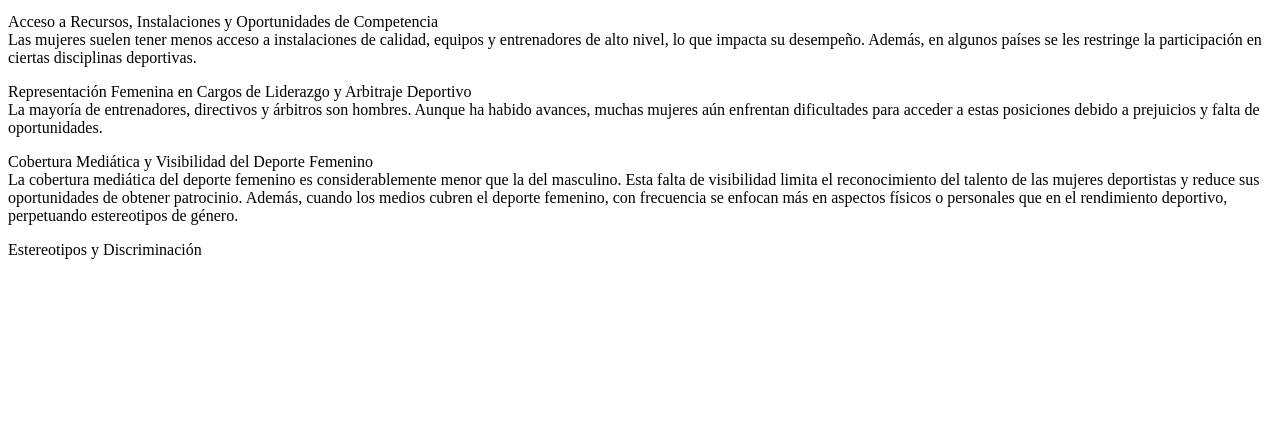
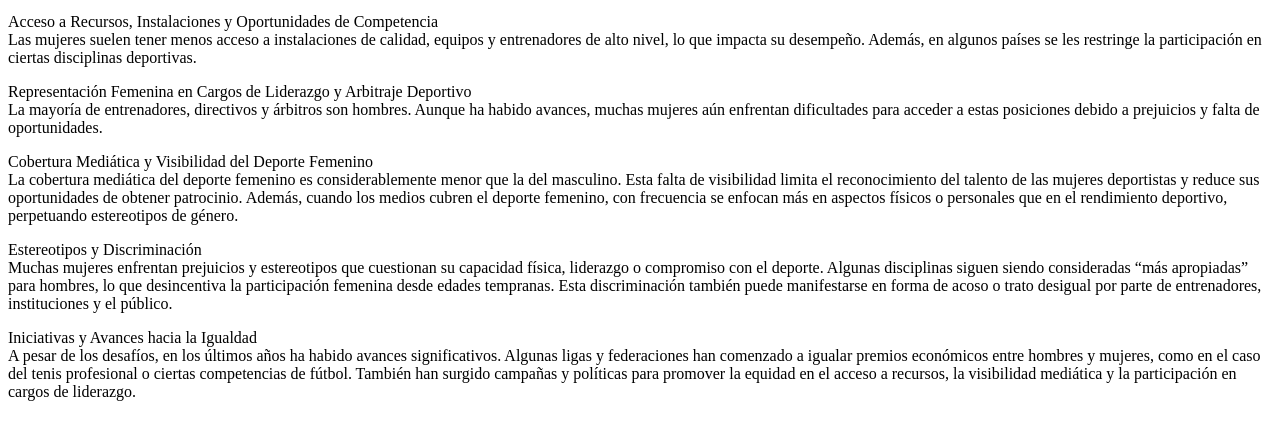
Before and after one commit to madrid1533/madrid153.github.io, a plain HTML site: page Página1.html in a window 1280 px wide. Shown: the part 137-576 px from the top of the page. Drawn offline with Linux system fonts and the light colour scheme.

Commit message:
Update Página1.html

```diff
--- a/Página1.html
+++ b/Página1.html
@@ -13,4 +13,7 @@ Las mujeres suelen tener menos acceso a instalaciones de calidad, equipos y entr
 La mayoría de entrenadores, directivos y árbitros son hombres. Aunque ha habido avances, muchas mujeres aún enfrentan dificultades para acceder a estas posiciones debido a prejuicios y falta de oportunidades.</p>
 <p>Cobertura Mediática y Visibilidad del Deporte Femenino<br>
 La cobertura mediática del deporte femenino es considerablemente menor que la del masculino. Esta falta de visibilidad limita el reconocimiento del talento de las mujeres deportistas y reduce sus oportunidades de obtener patrocinio. Además, cuando los medios cubren el deporte femenino, con frecuencia se enfocan más en aspectos físicos o personales que en el rendimiento deportivo, perpetuando estereotipos de género.
-<p>Estereotipos y Discriminación</p>
+<p>Estereotipos y Discriminación<br>
+Muchas mujeres enfrentan prejuicios y estereotipos que cuestionan su capacidad física, liderazgo o compromiso con el deporte. Algunas disciplinas siguen siendo consideradas “más apropiadas” para hombres, lo que desincentiva la participación femenina desde edades tempranas. Esta discriminación también puede manifestarse en forma de acoso o trato desigual por parte de entrenadores, instituciones y el público.
+<p>Iniciativas y Avances hacia la Igualdad<br>
+A pesar de los desafíos, en los últimos años ha habido avances significativos. Algunas ligas y federaciones han comenzado a igualar premios económicos entre hombres y mujeres, como en el caso del tenis profesional o ciertas competencias de fútbol. También han surgido campañas y políticas para promover la equidad en el acceso a recursos, la visibilidad mediática y la participación en cargos de liderazgo.
```
